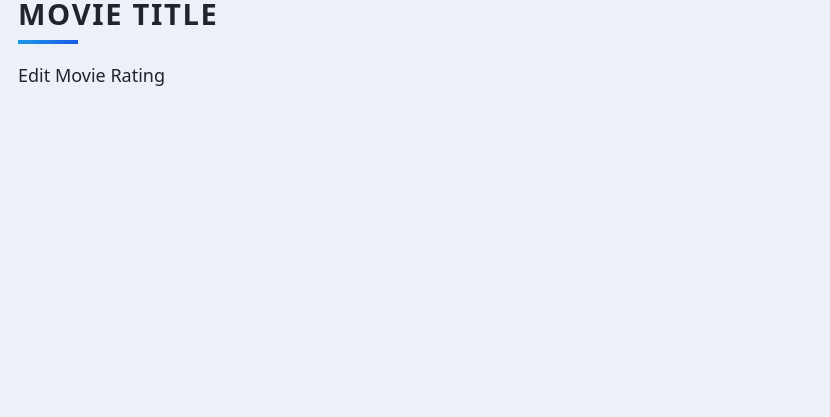
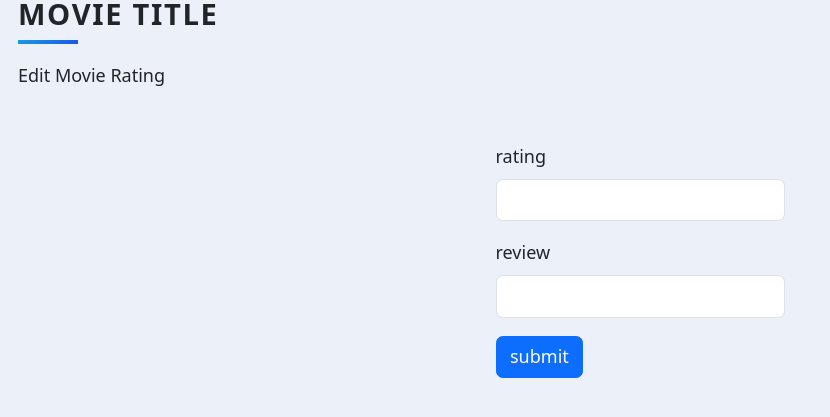
Before and after one commit to wpwebsitecc/favorite-movies, a Flask app: page /edit?id=1 in a window 1280 px wide. Shown: the top 417 px of the page, without its empty margins (0-830 px from the left). Run offline with Flask 3, Linux system fonts and the light colour scheme; some libraries are stand-ins or nearby versions.

Commit message:
Create Edit Movie

```diff
--- a/main.py
+++ b/main.py
@@ -24,6 +24,13 @@ This will install the packages from requirements.txt for this project.
 app = Flask(__name__)
 app.config['SECRET_KEY'] = '8BYkEfBA6O6donzWlSihBXox7C0sKR6b'
 Bootstrap5(app)
+
+#Create Editor Form
+class EditForm(FlaskForm):
+    rating = StringField(label="rating", validators=[DataRequired()])
+    review = StringField(label="review", validators=[DataRequired()])
+    submit = SubmitField(label="submit")
+
 
 
 # CREATE DB
@@ -83,8 +90,22 @@ def home():
     all_movies = Movie.query.all()
     return render_template("index.html", movies=all_movies)
 
-@app.route("/edit")
+@app.route("/edit", methods=["GET", "POST"])
 def edit():
+    form = EditForm()
+    movie_id = request.args.get("id")
+    movie = db.get_or_404(Movie, movie_id)
+    if form.validate_on_submit():
+        try:
+            movie.rating = float(form.rating.data)
+        except ValueError:
+            movie.rating = movie.rating
+        finally:
+            movie.review = form.review.data
+            db.session.commit()
+        return redirect(url_for("home"))
+    return render_template('edit.html', movie=movie, form=form)
+
     return render_template("edit.html")
 
 if __name__ == '__main__':
--- a/templates/edit.html
+++ b/templates/edit.html
@@ -1,4 +1,6 @@
 {% extends 'base.html' %}
+{% from 'bootstrap5/form.html' import render_form %}
+
 
 {% block title %}Edit Movies{% endblock %}
 
@@ -6,5 +8,6 @@
 <div class="content">
   <h1 class="heading">Movie Title</h1>
     <p class="description">Edit Movie Rating</p>
+      {{ render_form(form, novalidate=True) }}
   </div>
 {% endblock %}
--- a/templates/index.html
+++ b/templates/index.html
@@ -23,7 +23,7 @@
           <p class="review">{{ movie.review}}</p>
         <p class="overview">{{ movie.description}}</p>
 
-        <a href="{{url_for('edit')}}" class="button">Update</a>
+        <a href="{{ url_for('edit', id=movie.id) }}" class="button">Update</a>
         <a href="#" class="button delete-button">Delete</a>
 
       </div>
```
